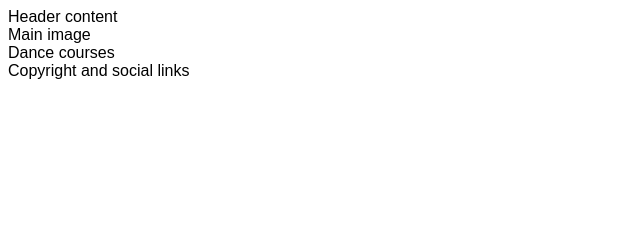
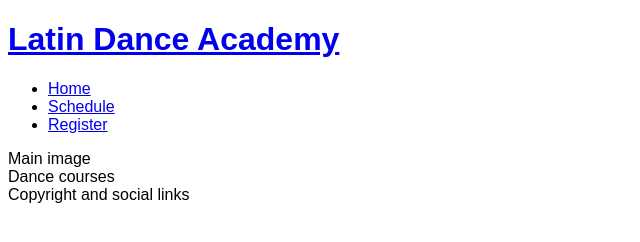
Before and after one commit to gjularic/latin-dance-academy, a plain HTML site: page index.html in a window 1280 px wide. Shown: the whole page, without its empty margins (0-640 px from the left). Drawn offline with Linux system fonts and the light colour scheme.

Commit message:
Add basic header structure

```diff
--- a/index.html
+++ b/index.html
@@ -12,7 +12,22 @@
 </head>
 <body>
     <header>
-        Header content
+        <a href="index.html">
+            <h1>Latin Dance Academy</h1>
+        </a>
+        <nav>
+            <ul>
+                <li>
+                    <a href="index.html">Home</a>
+                </li>
+                <li>
+                    <a href="#">Schedule</a>
+                </li>
+                <li>
+                    <a href="#">Register</a>
+                </li>
+            </ul>
+        </nav>
     </header>
     <section>
         Main image
```
